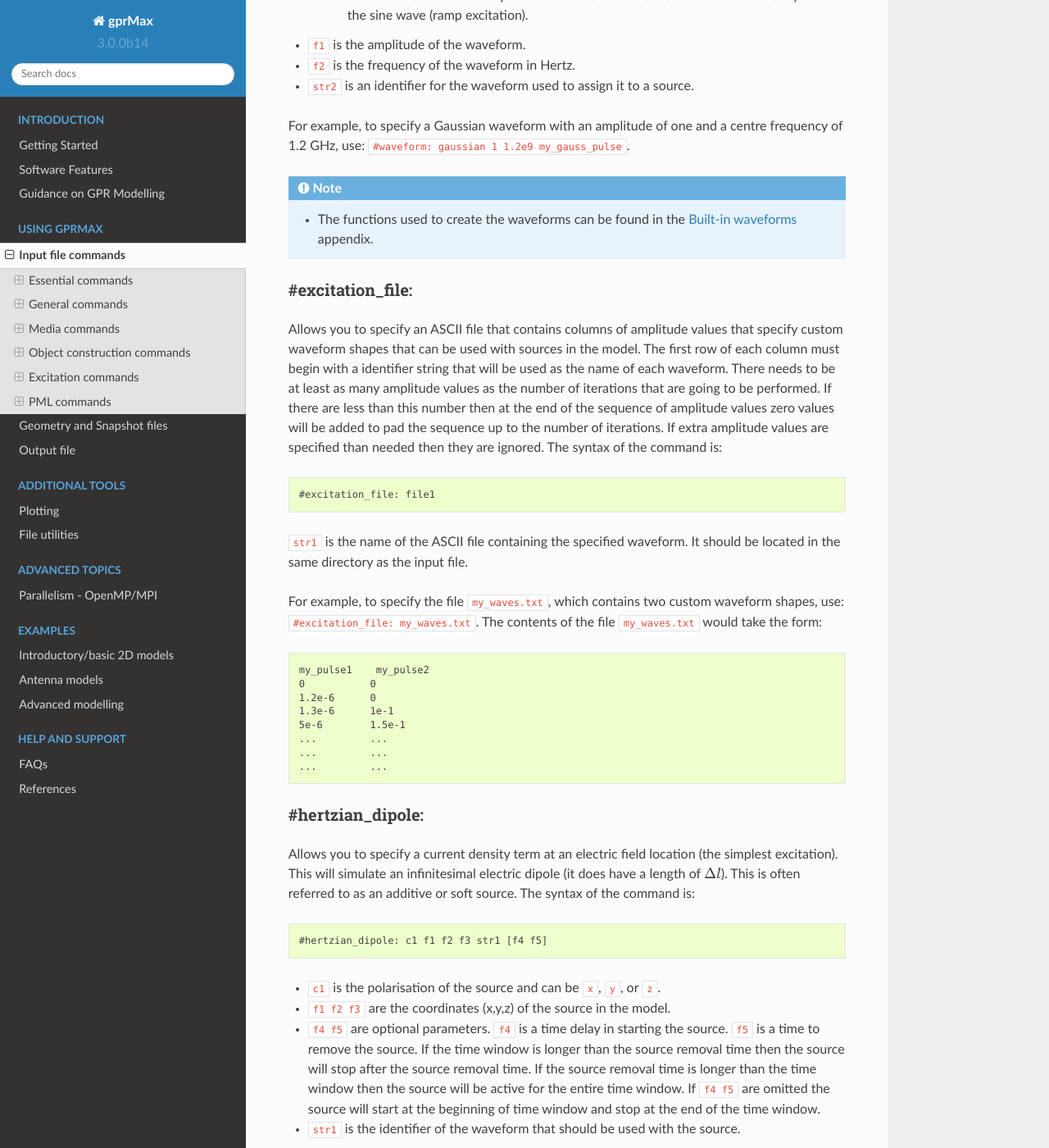
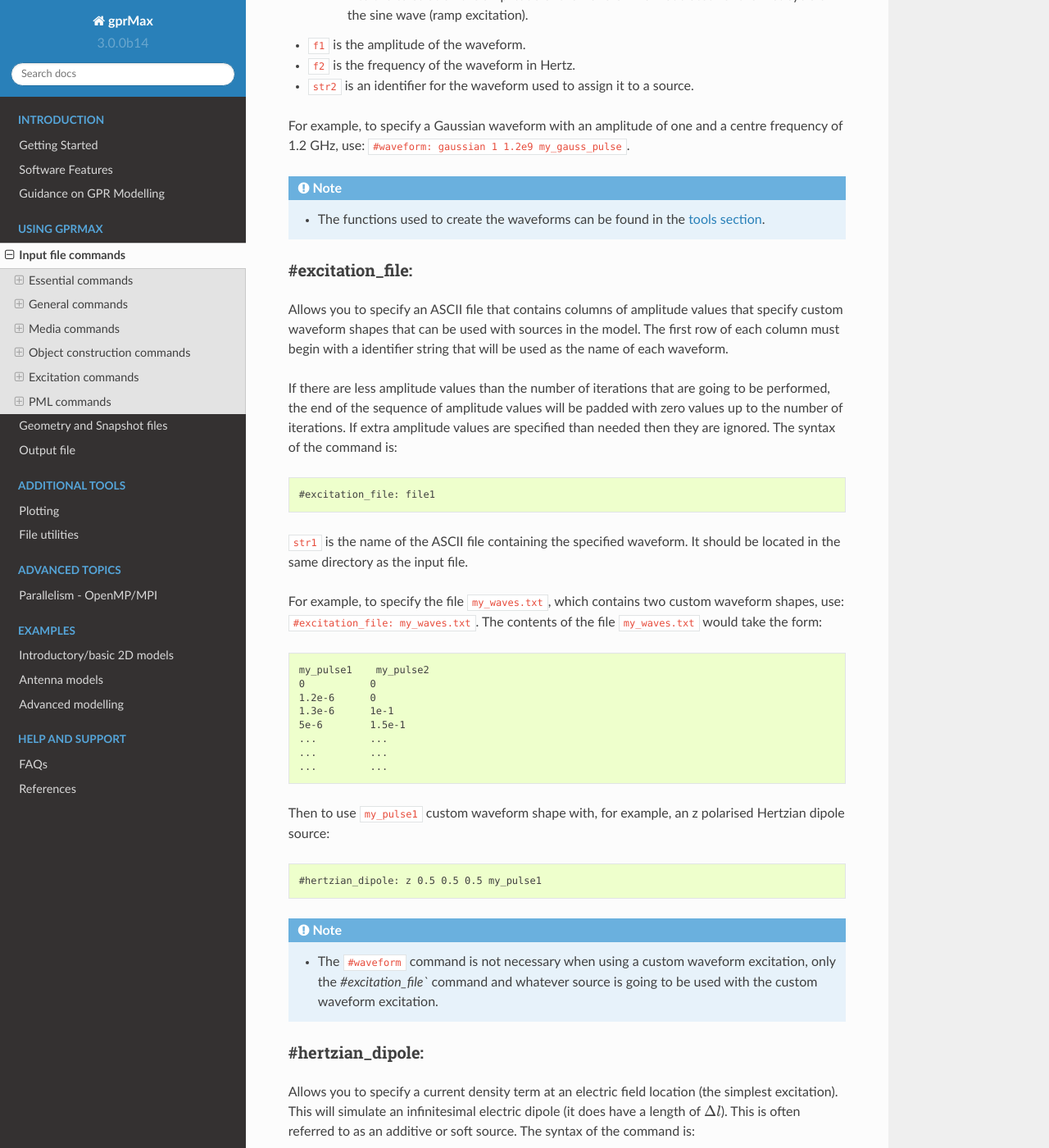
Before and after one commit to gprMax/gprMax, a Sphinx documentation site: the page built from docs/source/input.rst, in a window 1280 px wide and 1400 px high, scrolled down 19980 px. Shown: the whole window at 82% size. Built offline with Sphinx 7.4.7 and the Read the Docs theme 2.0.0, drawn with Linux system fonts in a browser that asks for light colours.

Commit message:
Clarified details of using custom waveform excitations.

```diff
--- a/docs/source/input.rst
+++ b/docs/source/input.rst
@@ -686,12 +686,14 @@ For example, to specify a Gaussian waveform with an amplitude of one and a centr
 
 .. note::
 
-    * The functions used to create the waveforms can be found in the :ref:`waveforms` appendix.
+    * The functions used to create the waveforms can be found in the :ref:`tools section <waveforms>`.
 
 #excitation_file:
 -----------------
 
-Allows you to specify an ASCII file that contains columns of amplitude values that specify custom waveform shapes that can be used with sources in the model. The first row of each column must begin with a identifier string that will be used as the name of each waveform. There needs to be at least as many amplitude values as the number of iterations that are going to be performed. If there are less than this number then at the end of the sequence of amplitude values zero values will be added to pad the sequence up to the number of iterations. If extra amplitude values are specified than needed then they are ignored. The syntax of the command is:
+Allows you to specify an ASCII file that contains columns of amplitude values that specify custom waveform shapes that can be used with sources in the model. The first row of each column must begin with a identifier string that will be used as the name of each waveform.
+
+If there are less amplitude values than the number of iterations that are going to be performed, the end of the sequence of amplitude values will be padded with zero values up to the number of iterations. If extra amplitude values are specified than needed then they are ignored. The syntax of the command is:
 
 .. code-block:: none
 
@@ -711,6 +713,16 @@ For example, to specify the file ``my_waves.txt``, which contains two custom wav
     ...         ...
     ...         ...
     ...         ...
+
+Then to use ``my_pulse1`` custom waveform shape with, for example, an z polarised Hertzian dipole source:
+
+.. code-block:: none
+
+    #hertzian_dipole: z 0.5 0.5 0.5 my_pulse1
+
+.. note::
+
+    * The ``#waveform`` command is not necessary when using a custom waveform excitation, only the `#excitation_file`` command and whatever source is going to be used with the custom waveform excitation.
 
 #hertzian_dipole:
 -----------------
```
